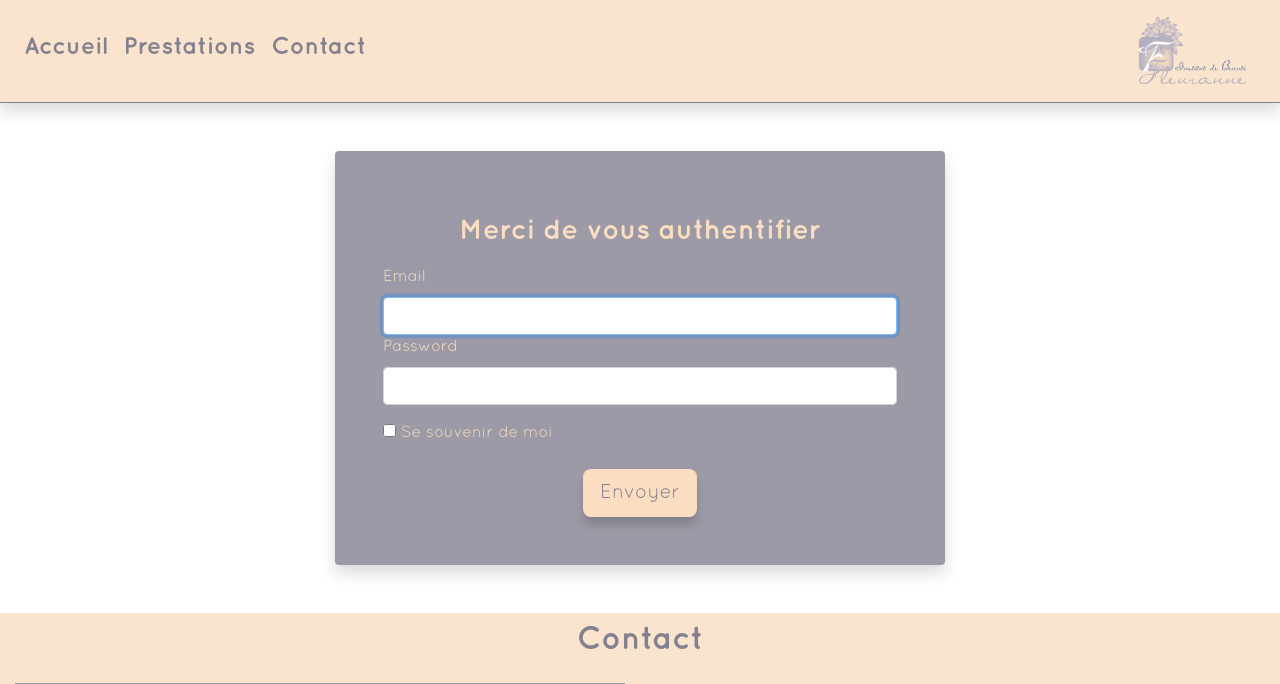
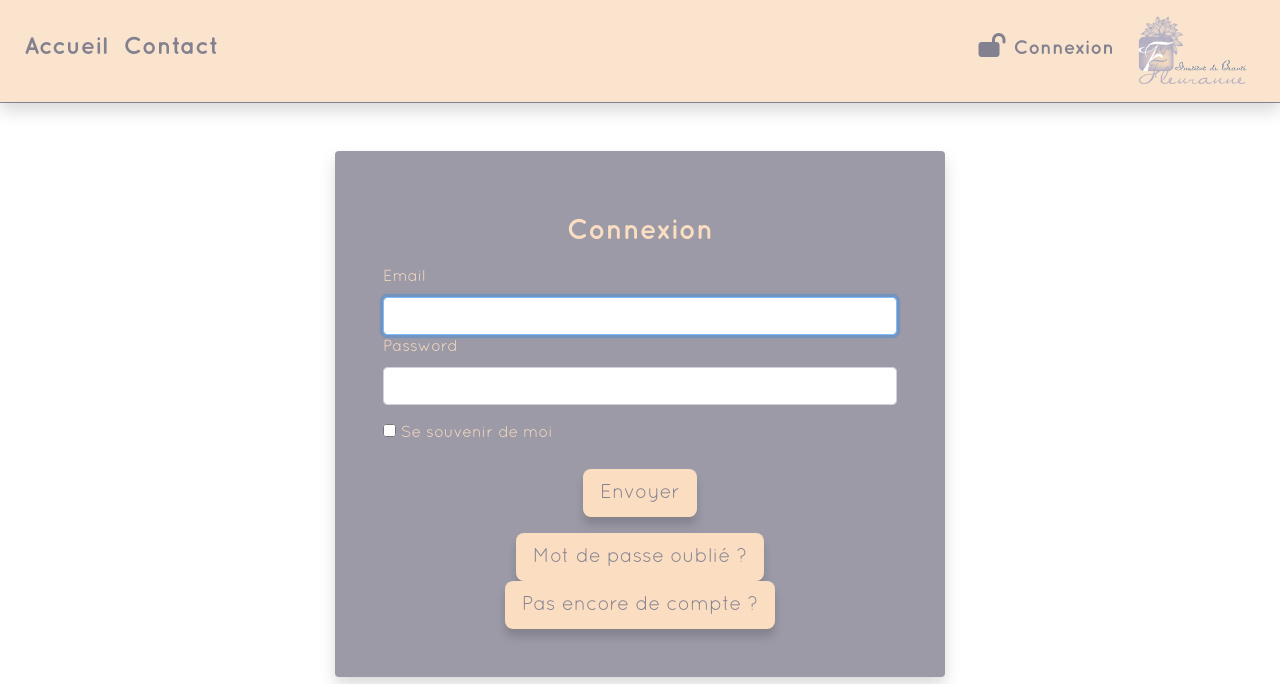
Before and after one commit to Damzoneuh/shop_fleuranne, a Symfony app: template templates/security/login.html.twig in a window 1280 px wide. Shown: the top 684 px of the page. Run offline with Twig, Linux system fonts and the light colour scheme; the template is opened without the code that fills it, so the values that code supplies are empty; style sheets or scripts are compiled from the project's sources; some libraries are stand-ins or nearby versions; grey boxes are pictures that could not be loaded.

Commit message:
nav link

```diff
--- a/assets/js/common/nav/Nav.js
+++ b/assets/js/common/nav/Nav.js
@@ -1,7 +1,7 @@
 import React, {Component} from 'react';
 import ReactDOM from 'react-dom';
 import logo from '../../../img/logo.png';
-
+const el = document.getElementById('nav');
 
 export default class Nav extends Component{
     constructor(props) {
@@ -18,18 +18,26 @@ export default class Nav extends Component{
                 </button>
                 <div className="collapse navbar-collapse" id="navbarToggler">
                     <ul className="navbar-nav mr-auto mt-2 mt-lg-0 ">
-                        <li className="nav-item ">
+                        <li className="nav-item">
                             <a className="nav-link h4 text-grey" href="/">Accueil</a>
-                        </li>
-                        <li className="nav-item">
-                            <a className="nav-link h4 text-grey" href="/pricing">Prestations</a>
                         </li>
                         <li className="nav-item">
                             <a className="nav-link h4 text-grey" href="#contact">Contact</a>
                         </li>
                     </ul>
+
+                    <ul className="navbar-nav ml-auto mt-2 mt-lg-0">
+                        <li className="nav-item">
+                            <a className="nav-link h4 text-grey" href={el.dataset.user === "1" ? '/logout' : '/login'}>
+                                {el.dataset.user === "1" ? <div><i className="fas fa-lock text-grey"></i><span className="small text-grey ml-2">Déconnexion</span></div>
+                                    :
+                                    <div><i className="fas fa-lock-open text-grey"></i><span className="small text-grey ml-2">Connexion</span></div>
+                                }
+                            </a>
+                        </li>
+                    </ul>
                 </div>
-                <a className="navbar-brand" href="/">
+                <a className="navbar-brand ml-3" href="/">
                     <img src={logo} width="110"
                          className="d-inline-block align-top" alt="logo" />
                 </a>
--- a/templates/base.html.twig
+++ b/templates/base.html.twig
@@ -12,7 +12,7 @@
 {% if is_granted('ROLE_ADMIN') %}
     <div class="w-100 bg-pink-inherit p-2 text-center"><a href="{{ path('admin') }}" class="text-grey">Admin</a></div>
 {% endif %}
-<div id="nav"></div>
+<div id="nav" {{ app.user ? 'data-user="1"' : 'data-user="0"' }}></div>
 {% for message in app.flashes('success') %}
     <div class="container-fluid mt-5">
         <div class="row mt-5">
--- a/templates/security/login.html.twig
+++ b/templates/security/login.html.twig
@@ -14,11 +14,11 @@
 
                         {% if app.user %}
                             <div class="mb-3">
-                                Vous êtes authentifié : {{ app.user.username }}, <a href="{{ path('app_logout') }}">Se déconnecter</a>
+                                Vous êtes connecté : {{ app.user.username }}, <a href="{{ path('app_logout') }}">Se déconnecter</a>
                             </div>
                         {% endif %}
 
-                        <h1 class="h3 mb-3 font-weight-normal text-center mt-3">Merci de vous authentifier</h1>
+                        <h1 class="h3 mb-3 font-weight-normal text-center mt-3">Connexion</h1>
                         <label for="inputEmail">Email</label>
                         <input type="email" value="{{ last_username }}" name="email" id="inputEmail" class="form-control" required autofocus>
                         <label for="inputPassword">Password</label>
@@ -38,6 +38,10 @@
                                 Envoyer
                             </button>
                         </div>
+                        <div class="text-center mt-3">
+                            <a href="{{ path('reset') }}" class="btn btn-lg btn-pink m-sm-auto">Mot de passe oublié ?</a>
+                            <a href="{{ path('register') }}" class="btn btn-lg btn-pink m-sm-auto mt-2">Pas encore de compte ?</a>
+                        </div>
                     </form>
                 </div>
             </div>
```
